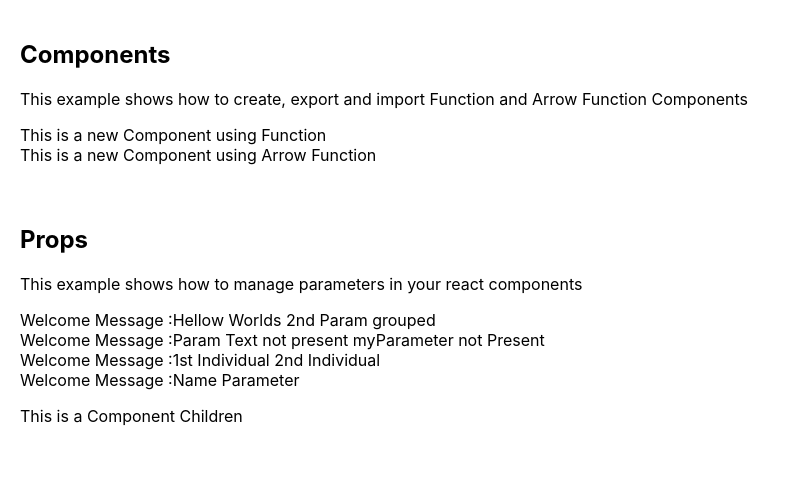
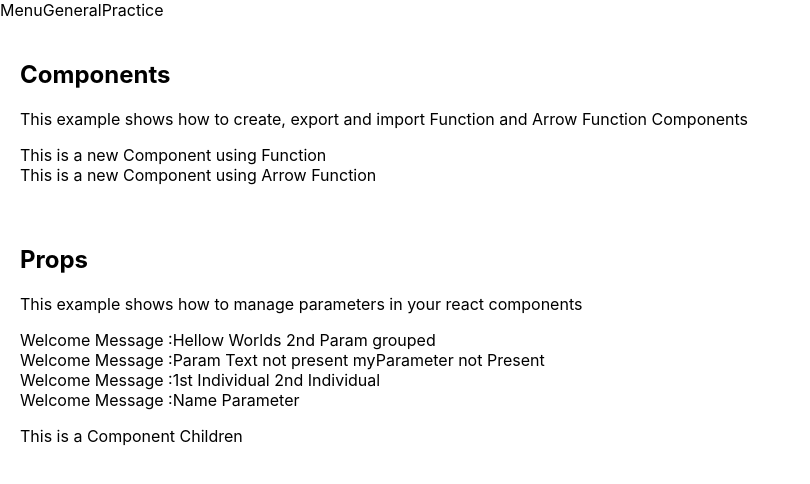
Before and after one commit to hdavidlp/react-lab-project, a React (Create React App) app: page / in a window 1280 px wide. Shown: the top 484 px of the page, without its empty margins (0-810 px from the left). Built offline with nearby package versions, Linux system fonts and the light colour scheme.

Commit message:
New folder design for better organization

```diff
--- a/src/App.js
+++ b/src/App.js
@@ -1,14 +1,18 @@
 import logo from './logo.svg';
 import './App.css';
 
-import TestingComponent from './components/defineComponents/TestingComponent';
-import TestingParams from './components/usingParams/TestingParams';
+
+import MenuGeneralPractice from './components/00_GeneralPractice/MenuGeneralPractice';
+import TestingComponent from './components/01_DefineComponents/TestingComponent';
+import TestingParams from './components/03_UsingParams/TestingParams';
+
 
 
 
 function App() {
   return (
     <div >
+      <MenuGeneralPractice />
       <TestingComponent />
       <TestingParams />
     </div>
--- /dev/null
+++ b/src/components/00_GeneralPractice/MenuGeneralPractice.js
@@ -0,0 +1,9 @@
+import React from 'react'
+
+function MenuGeneralPractice() {
+  return (
+    <div>MenuGeneralPractice</div>
+  )
+}
+
+export default MenuGeneralPractice
```
Also changed, not shown: src/components/01_DefineComponents/DefineComponent.js (renamed from src/components/defineComponents/DefineComponent.js), src/components/01_DefineComponents/TestingComponent.js (renamed from src/components/defineComponents/TestingComponent.js), src/components/03_UsingParams/ChildrenParam.js (renamed from src/components/usingParams/ChildrenParam.js), src/components/03_UsingParams/TestingParams.js (renamed from src/components/usingParams/TestingParams.js), src/components/03_UsingParams/WelcomeMessage.js (renamed from src/components/usingParams/WelcomeMessage.js).
